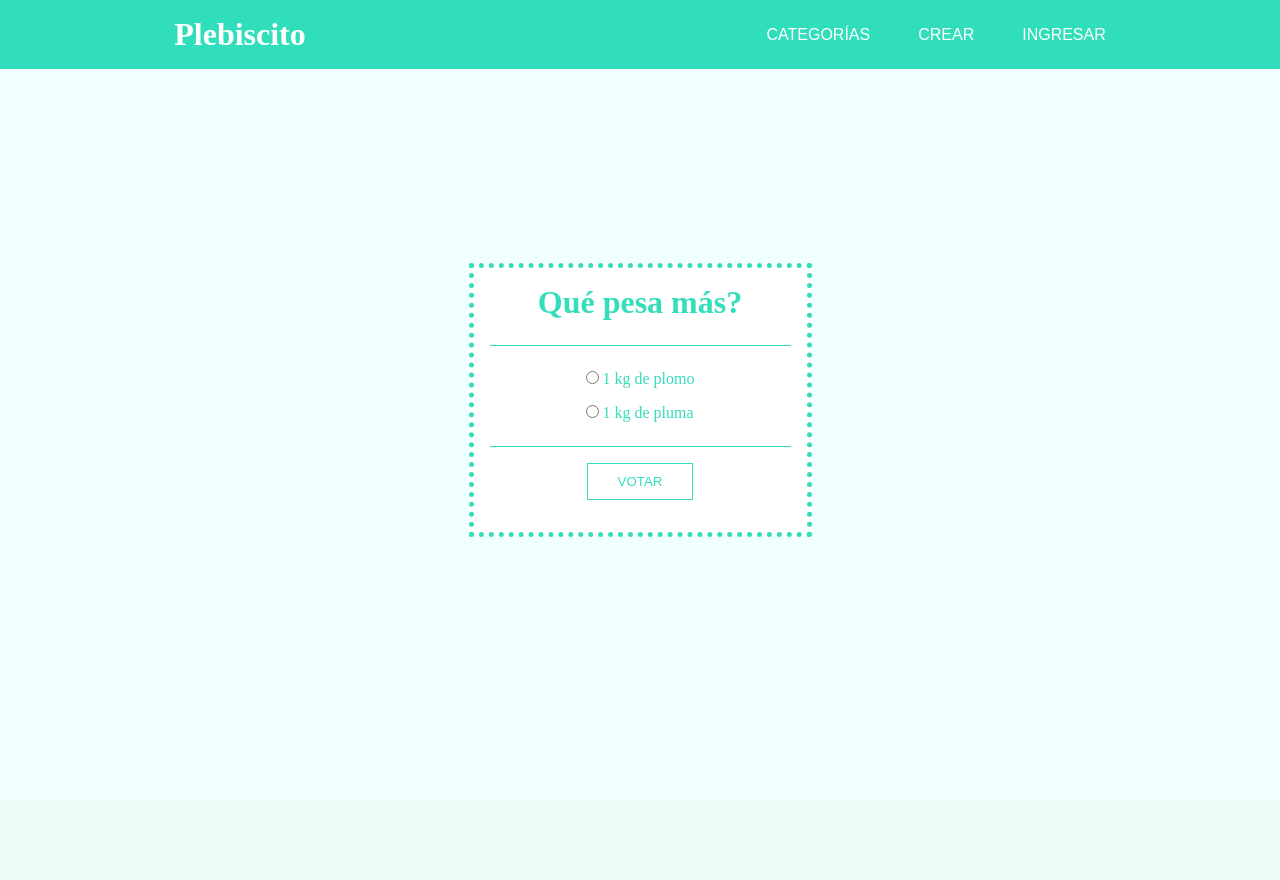
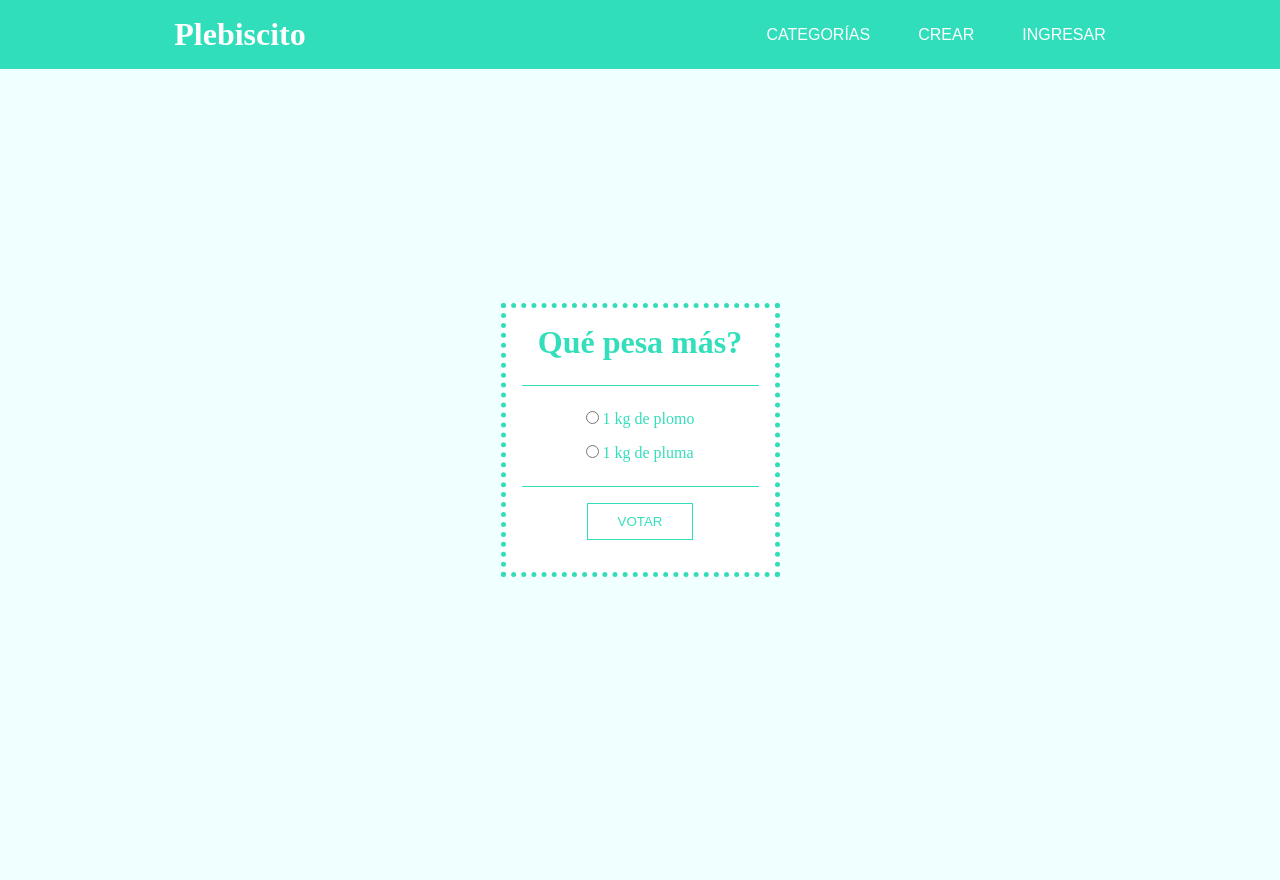
Before and after one commit to mingodsg/web-plebiscito, a Django app: page /polls/1/ in a window 1280 px wide. Before the commit the page ends 537 px from the top, so only its background shows below. Run offline with Django 3.2, Linux system fonts and the light colour scheme; data comes from the database, SQL or seed files in the repository; both versions use the stored data as it was after the commit.

Commit message:
frontend polls 2

```diff
--- a/plebiscito_root/polls/templates/base.html
+++ b/plebiscito_root/polls/templates/base.html
@@ -34,7 +34,7 @@
 				top: 100%;
 				left: 0;
 				position: absolute;
-				text-align: left;
+				text-align: center;
 				transform: scale(1,0);
 				transform-origin: top;
 				transition: 400ms ease-in-out;
@@ -117,7 +117,7 @@
 			}
 
 			.content {
-				height: 100vh;
+				height: 110vh;
 				background-color: azure;
 				display: grid;
 				place-items: center;
@@ -151,7 +151,7 @@
 			}
 
 			.sub-option {
-				padding: .5em 5em;
+				padding: .5em 3em;
 			}
 
 			.sub-footer {
```
Also changed, not shown: plebiscito_root/db.sqlite3.
